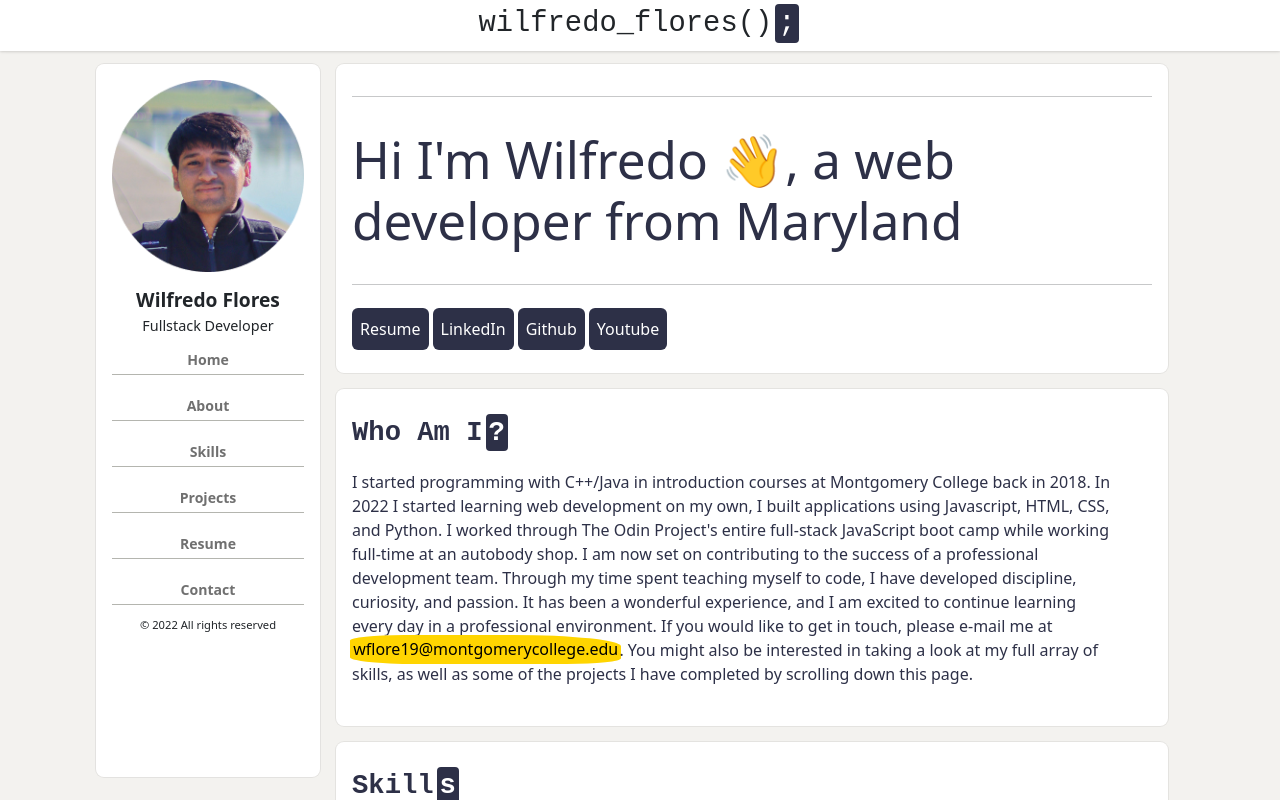
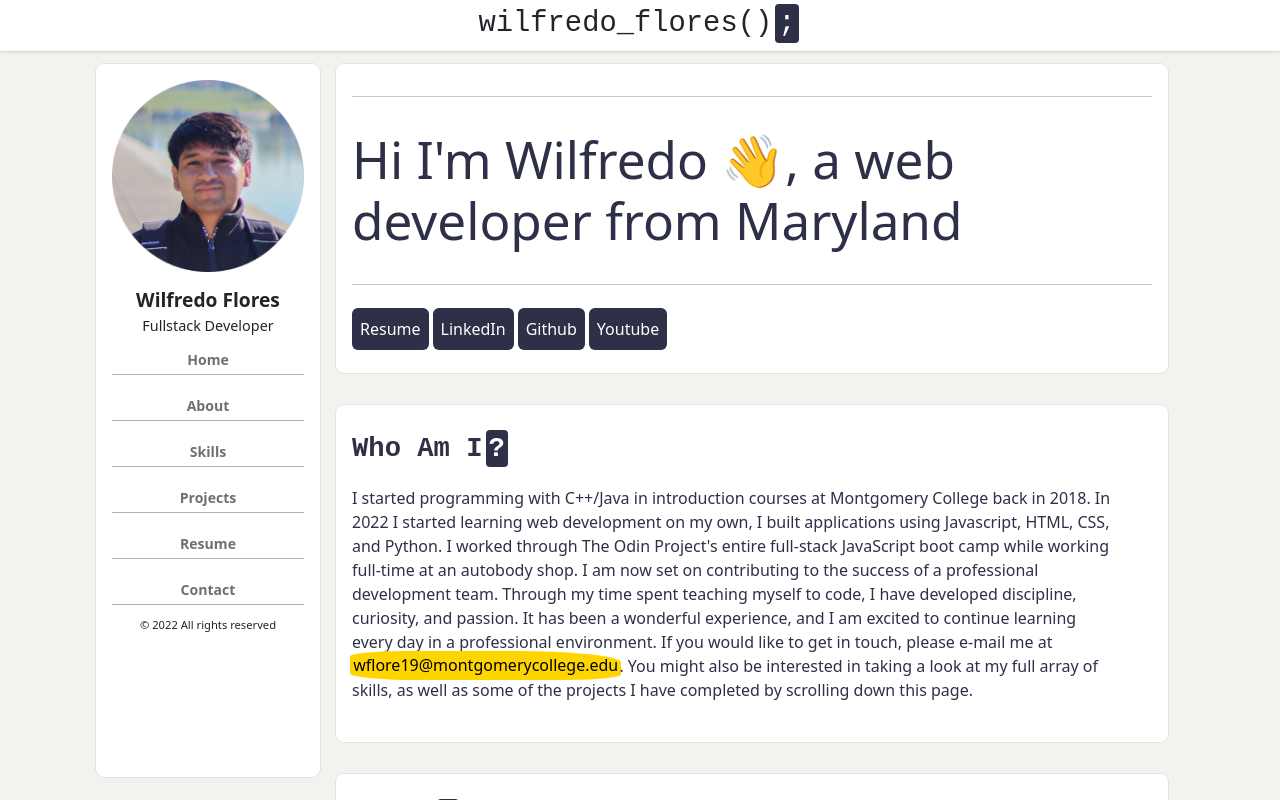
Before and after one commit to wflore19/TOP-portfolio, a React (Create React App) app: page / in a window 1280 px wide. Built offline with nearby package versions, Linux system fonts and the light colour scheme.

Commit message:
Fix top margin

```diff
--- a/src/components/Projects/projects.css
+++ b/src/components/Projects/projects.css
@@ -13,6 +13,7 @@
 	color: #2d3047;
 	scroll-margin-top: 4rem;
 	margin-bottom: 1rem;
+	margin-top: 1rem;
 }
 .whole {
 	margin: 1rem 0;
--- a/src/components/Resume/experience.css
+++ b/src/components/Resume/experience.css
@@ -2,6 +2,7 @@
 	background-color: #fff;
 	box-shadow: rgba(0, 0, 0, 0.062) 0px 0px 0px 1px;
 	padding: 1.5rem 1rem;
+	margin-bottom: 1rem;
 	min-width: var(--mainframe-width);
 	width: min(52rem, 75vw);
 	height: fit-content;
@@ -12,9 +13,6 @@
 	text-align: left;
 	color: #2d3047;
 	scroll-margin-top: 4rem;
-	/* position: absolute;
-  left: 34vw;
-  top: 38rem; */
 }
 
 .text {
--- a/src/components/Skills/skills.css
+++ b/src/components/Skills/skills.css
@@ -12,6 +12,7 @@
 	text-align: left;
 	color: #2d3047;
 	scroll-margin-top: 4rem;
+	margin-top: 1rem;
 }
 
 .skills-array {
--- a/src/components/WhoAmI/whoami.css
+++ b/src/components/WhoAmI/whoami.css
@@ -12,6 +12,7 @@
 	text-align: left;
 	color: #2d3047;
 	scroll-margin-top: 4rem;
+	margin-top: 1rem;
 	/* position: absolute;
   left: 34vw;
   top: 38rem; */
```
